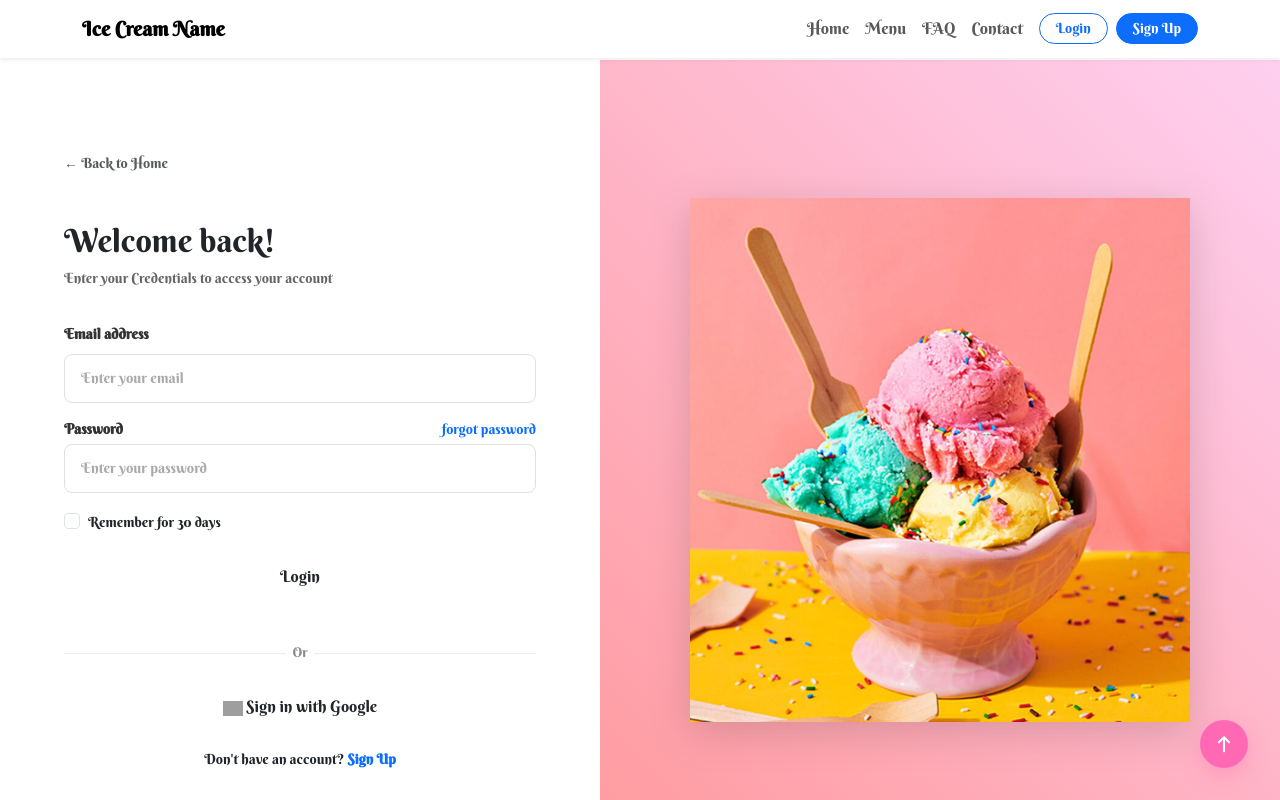
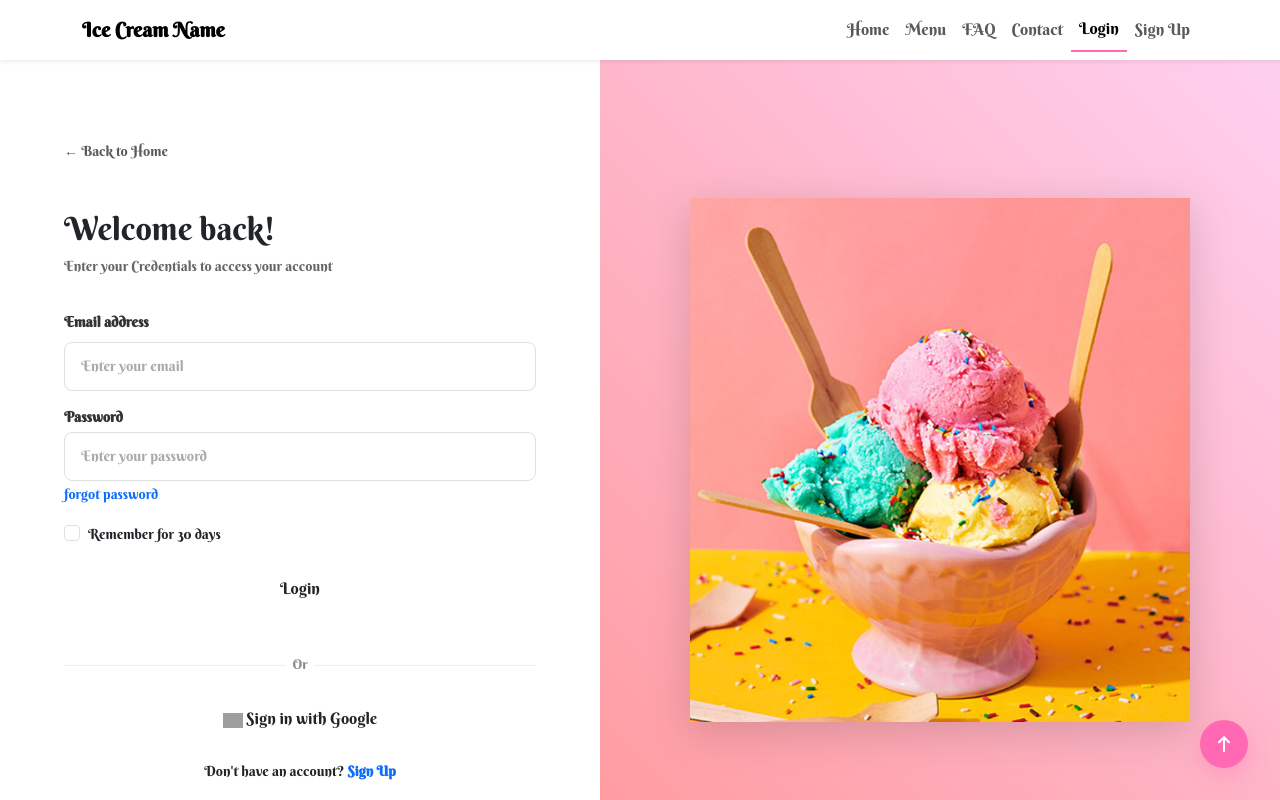
Before and after one commit to Quantr10/CSC340A_Prj1_IceCreamShop, a Vue app: page /login in a window 1280 px wide. Shown: the top 800 px of the page. Built offline with nearby package versions, Linux system fonts and the light colour scheme; no server answers; grey boxes are pictures that could not be loaded.

Commit message:
update log in, sign up

```diff
--- a/src/assets/NavBar.css
+++ b/src/assets/NavBar.css
@@ -33,3 +33,34 @@
   color: hotpink;
   border-bottom: 2px solid hotpink;
 }
+
+/* Custom Purple Buttons for Auth */
+.btn-purple {
+  background-color: #59369C; /* Matches Auth.css purple */
+  color: white;
+  border: 1px solid #59369C;
+  transition: all 0.3s;
+}
+
+.btn-purple:hover {
+  background-color: #4a2c82;
+  border-color: #4a2c82;
+  color: white;
+}
+
+.btn-outline-purple {
+  background-color: transparent;
+  color: #59369C;
+  border: 1px solid #59369C;
+  transition: all 0.3s;
+}
+
+.btn-outline-purple:hover {
+  background-color: #59369C;
+  color: white;
+}
+
+/* Avatar */
+.bg-purple {
+  background-color: #59369C !important;
+}
--- a/src/components/NavBar.vue
+++ b/src/components/NavBar.vue
@@ -22,17 +22,17 @@
 
           <!-- Auth Links -->
           <template v-if="!currentUser">
-            <li class="nav-item ms-2">
-              <router-link to="/login" class="btn btn-outline-primary btn-sm rounded-pill px-3">Login</router-link>
+            <li class="nav-item">
+              <router-link to="/login" class="nav-link" exact-active-class="active">Login</router-link>
             </li>
-            <li class="nav-item ms-2">
-              <router-link to="/signup" class="btn btn-primary btn-sm rounded-pill px-3 text-white">Sign Up</router-link>
+            <li class="nav-item">
+              <router-link to="/signup" class="nav-link" exact-active-class="active">Sign Up</router-link>
             </li>
           </template>
           <template v-else>
              <li class="nav-item ms-3 dropdown">
               <a class="nav-link dropdown-toggle d-flex align-items-center gap-2" href="#" role="button" data-bs-toggle="dropdown" aria-expanded="false">
-                <div class="avatar-circle bg-primary text-white rounded-circle d-flex align-items-center justify-content-center" style="width: 30px; height: 30px;">
+                <div class="avatar-circle bg-purple text-white rounded-circle d-flex align-items-center justify-content-center" style="width: 30px; height: 30px;">
                   {{ currentUser.displayName ? currentUser.displayName[0].toUpperCase() : 'U' }}
                 </div>
               </a>
--- a/src/pages/Login.vue
+++ b/src/pages/Login.vue
@@ -23,7 +23,7 @@
         <div class="mb-3">
           <div class="d-flex justify-content-between align-items-center mb-1">
             <label class="form-label mb-0">Password</label>
-            <a href="#" class="small text-primary text-decoration-none">forgot password</a>
+
           </div>
           <input
             v-model="password"
@@ -32,6 +32,7 @@
             placeholder="Enter your password"
             required
           />
+          <a href="#" class="small text-primary text-decoration-none">forgot password</a>
         </div>
 
         <div class="mb-4 form-check">
```
